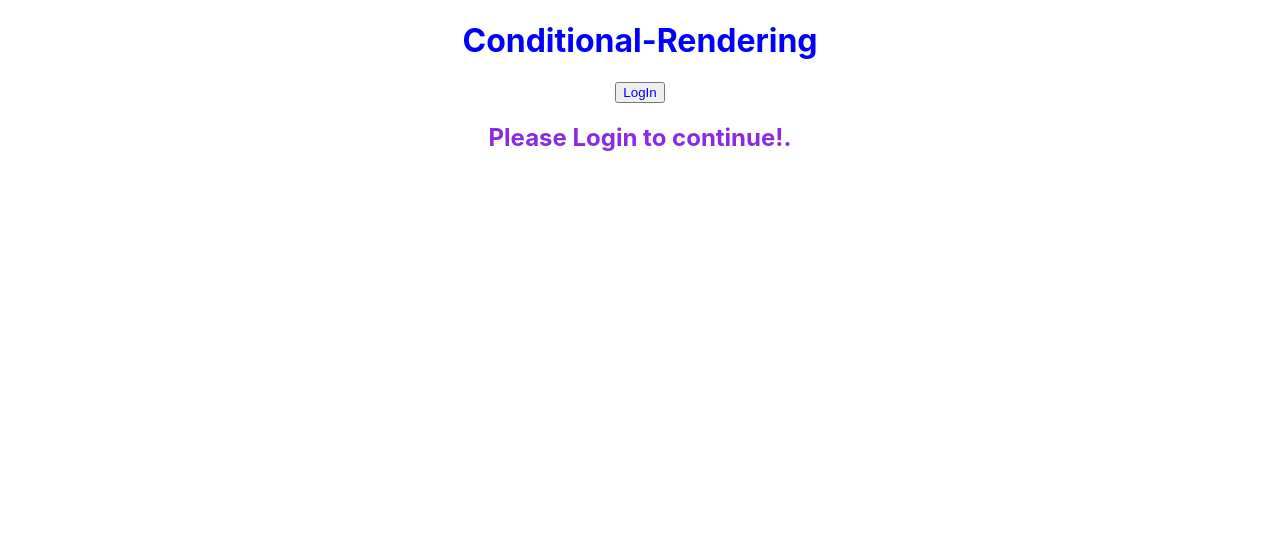
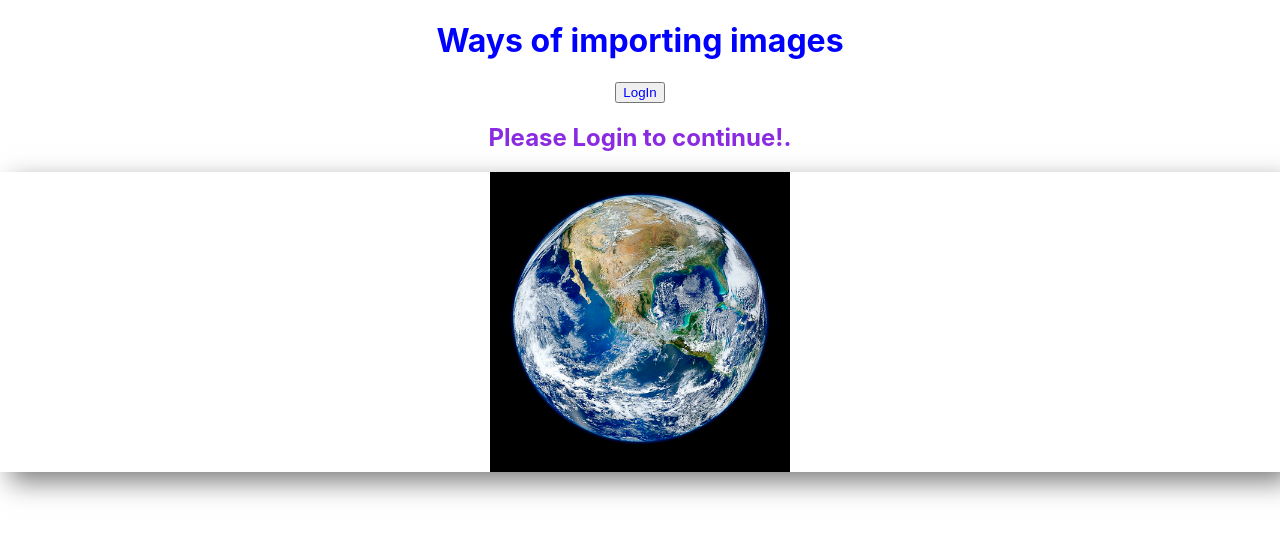
Before and after one commit to S1coder-18/ReactPractice, a React (Create React App) app in the folder tasks/: page / in a window 1280 px wide. Shown: the top 538 px of the page. Built offline with nearby package versions, Linux system fonts and the light colour scheme.

Commit message:
First way of importing image

```diff
--- a/tasks/src/App.css
+++ b/tasks/src/App.css
@@ -1,7 +1,19 @@
 .App {
   text-align:left;
   color:blue;
+
 }
+
+.img {
+  display: flex;
+  justify-content: center;
+
+  height: 300px;
+  cursor: pointer;/**/
+  box-shadow: 10px 10px 25px rgba(0, 0, 0, 0.5); /*horizental,vertical,the larger the value the more blurred the shadow*/
+
+}
+
 
 .App-logo {
   height: 40vmin;
--- a/tasks/src/App.js
+++ b/tasks/src/App.js
@@ -8,10 +8,11 @@ import InputHandle from './components/task3/InputHandle';
 import Toggle from './components/task4/Toggle';
 import ConditionalRen from './components/task6/ConditionalRen';
 import StatementExpression from './components/tasks5/StatementExpression';
+import myImage from './assests/Earth.jpg';
 function App() {
   return (
     <div className="App">
-      <h1>Conditional-Rendering</h1>
+      <h1>Ways of importing images</h1>
       {/* <Renderlist /> */}
       {/* <Counter1 /> */}
       {/* <Counter1 /> */}
@@ -20,6 +21,10 @@ function App() {
       {/* <Toggle /> */}
       {/* <StatementExpression /> */}
       <ConditionalRen />
+      <div className='img'>
+      <img src={myImage} alt='myImage'/>
+      </div>
+
 
 
     </div>
@@ -27,3 +32,7 @@ function App() {
 }
 
 export default App;
+
+//1. I have added the image inside assets folder and assets folder i have created and
+// then imported the image from that folder and myImage is a variable that holds the path to the image file.
+// I used the img tag and src attribute to show the image in the UI.
```
Also changed, not shown: tasks/src/assests/Earth.jpg (added).
